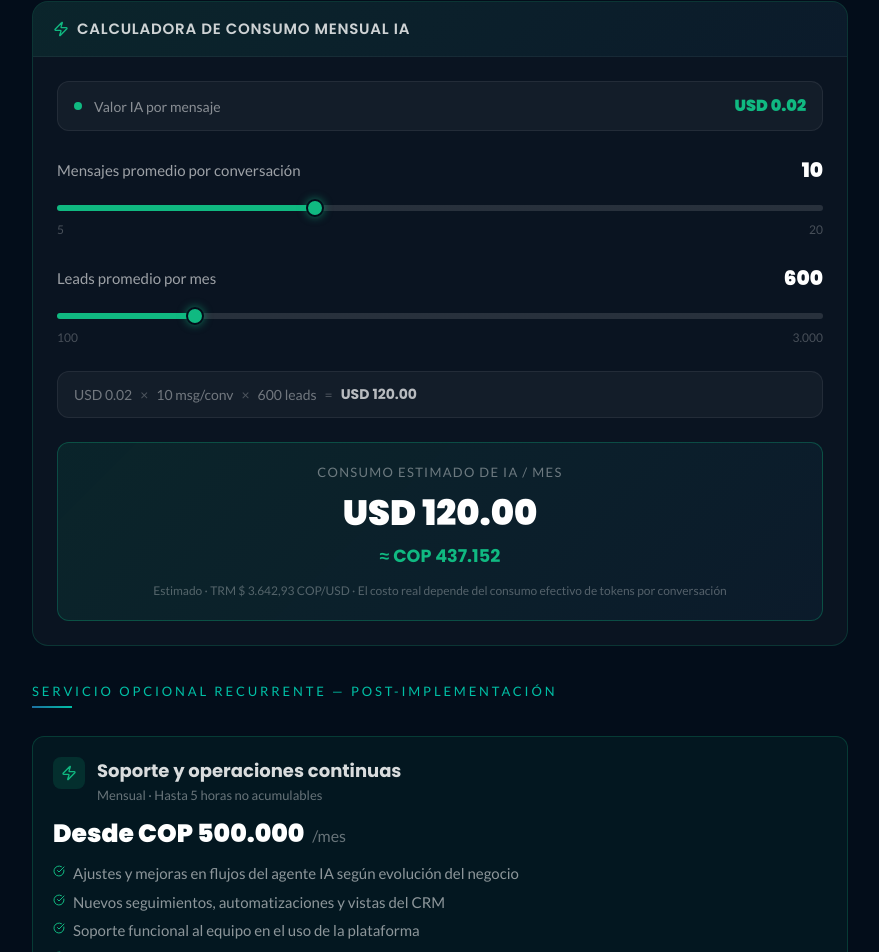
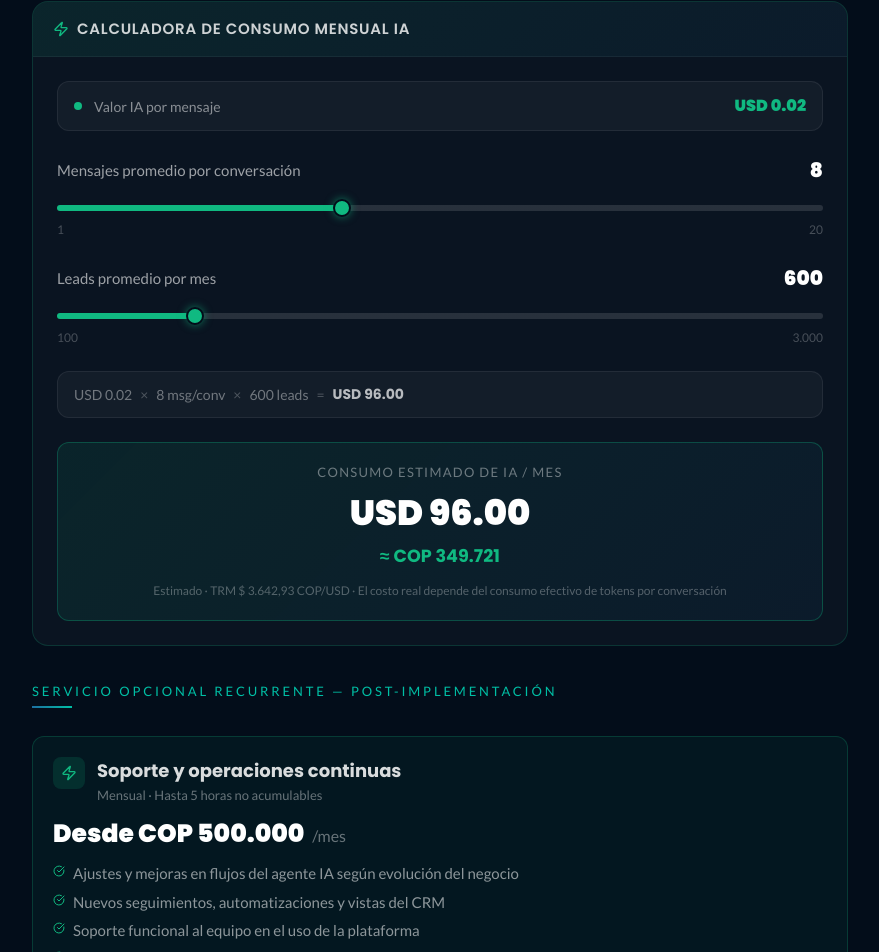
Before and after one commit to alphasixteampro/propuestas, a React (Vite) app: page /depaseo in a window 1280 px wide. Shown: the part 6181-7133 px from the top of the page, without its empty margins (200-1079 px from the left). Built offline with nearby package versions, Linux system fonts and the light colour scheme.

Commit message:
fix: slider mensajes/conversacion de 1 a 20

```diff
--- a/src/pages/DePaseoProposal.tsx
+++ b/src/pages/DePaseoProposal.tsx
@@ -253,7 +253,7 @@ const DePaseoProposal = () => {
   const [activeSection, setActiveSection] = useState('resumen');
   const [etapaActiva, setEtapaActiva] = useState<number | null>(null);
   const [desgloseActivo, setDesgloseActivo] = useState<number | null>(null);
-  const [msgPerConv, setMsgPerConv] = useState(10);
+  const [msgPerConv, setMsgPerConv] = useState(8);
   const [leadsPerMonth, setLeadsPerMonth] = useState(600);
 
   const iaUSD = +(IA_USD_POR_MSG * msgPerConv * leadsPerMonth).toFixed(2);
@@ -861,12 +861,12 @@ const DePaseoProposal = () => {
                   <span className="font-lato text-white/60 text-[15px]">Mensajes promedio por conversación</span>
                   <span className="font-poppins font-black text-white text-[20px]">{msgPerConv}</span>
                 </div>
-                <input type="range" min={5} max={20} step={1} value={msgPerConv}
+                <input type="range" min={1} max={20} step={1} value={msgPerConv}
                   onChange={(e) => setMsgPerConv(Number(e.target.value))}
                   className="w-full h-1.5 rounded-full appearance-none cursor-pointer"
-                  style={{ background: `linear-gradient(to right, ${PASEO_GREEN} ${((msgPerConv - 5) / 15) * 100}%, rgba(255,255,255,.12) ${((msgPerConv - 5) / 15) * 100}%)` }} />
+                  style={{ background: `linear-gradient(to right, ${PASEO_GREEN} ${((msgPerConv - 1) / 19) * 100}%, rgba(255,255,255,.12) ${((msgPerConv - 1) / 19) * 100}%)` }} />
                 <div className="flex justify-between mt-1">
-                  <span className="font-lato text-white/25 text-[12px]">5</span>
+                  <span className="font-lato text-white/25 text-[12px]">1</span>
                   <span className="font-lato text-white/25 text-[12px]">20</span>
                 </div>
               </div>
```
